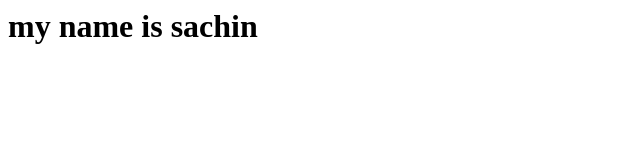
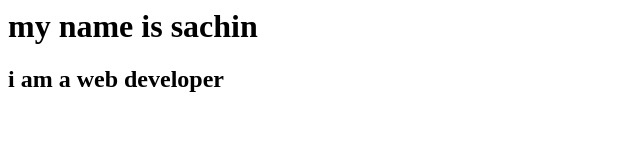
Before and after one commit to sachin6204907388/Git-Practice, a plain HTML site: page index.html in a window 1280 px wide. Shown: the whole page, without its empty margins (0-640 px from the left). Drawn offline with Linux system fonts and the light colour scheme.

Commit message:
adding second line

```diff
--- a/index.html
+++ b/index.html
@@ -1 +1,2 @@
 <h1> my name is sachin</h1>
+<h2> i am a web developer </h2>
```
